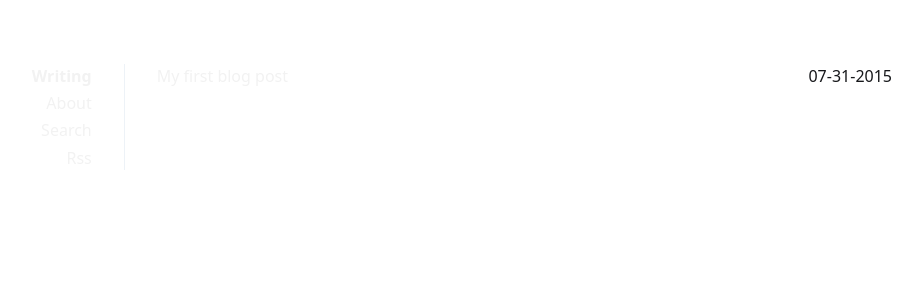
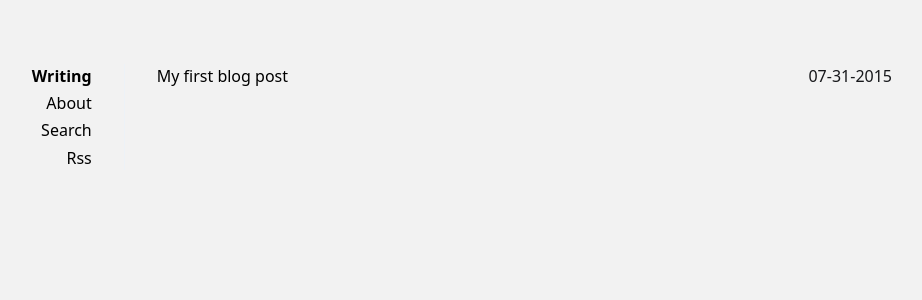
Before and after one commit to fernandeslouro/blog, a Jekyll site: the page built from index.html, in a window 1280 px wide. Shown: the top 300 px of the page, without its empty margins (196-1118 px from the left). Built offline with Jekyll 4.4.1, drawn with Linux system fonts in a browser that asks for light colours.

Commit message:
Update _main.scss

```diff
--- a/_sass/_main.scss
+++ b/_sass/_main.scss
@@ -1,6 +1,6 @@
 *,:after,:before {
 	box-sizing:border-box;
-	background-color:inherit;
+	background-color:#f2f2f2;
 	color:inherit;
 	margin:0;
 	padding:0;
@@ -20,7 +20,7 @@ nav ul {
 }
 
 a {
-    color: #f2f2f2;
+    color: #000;
     text-decoration-skip-ink: auto;
     text-decoration: underline;
 }
```
